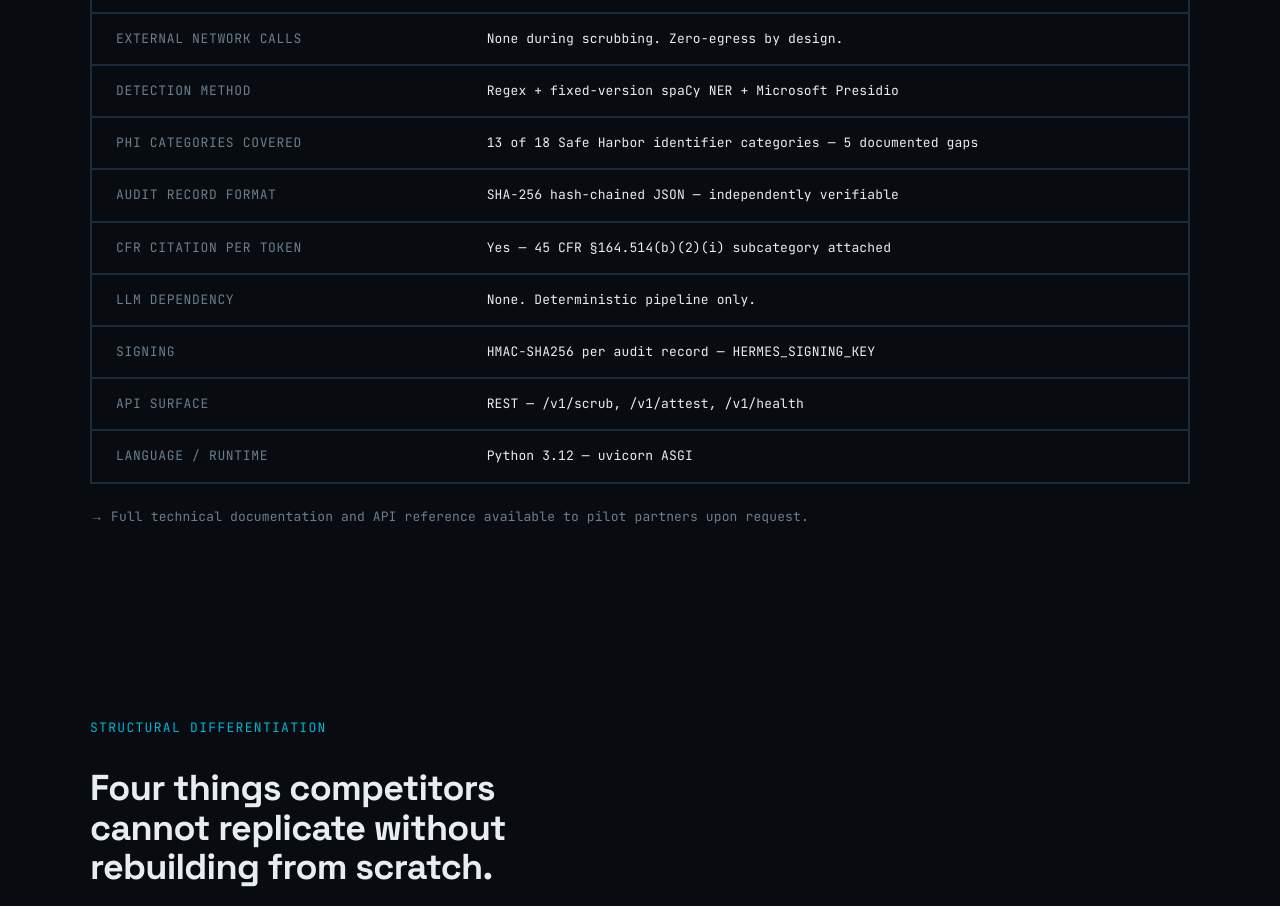
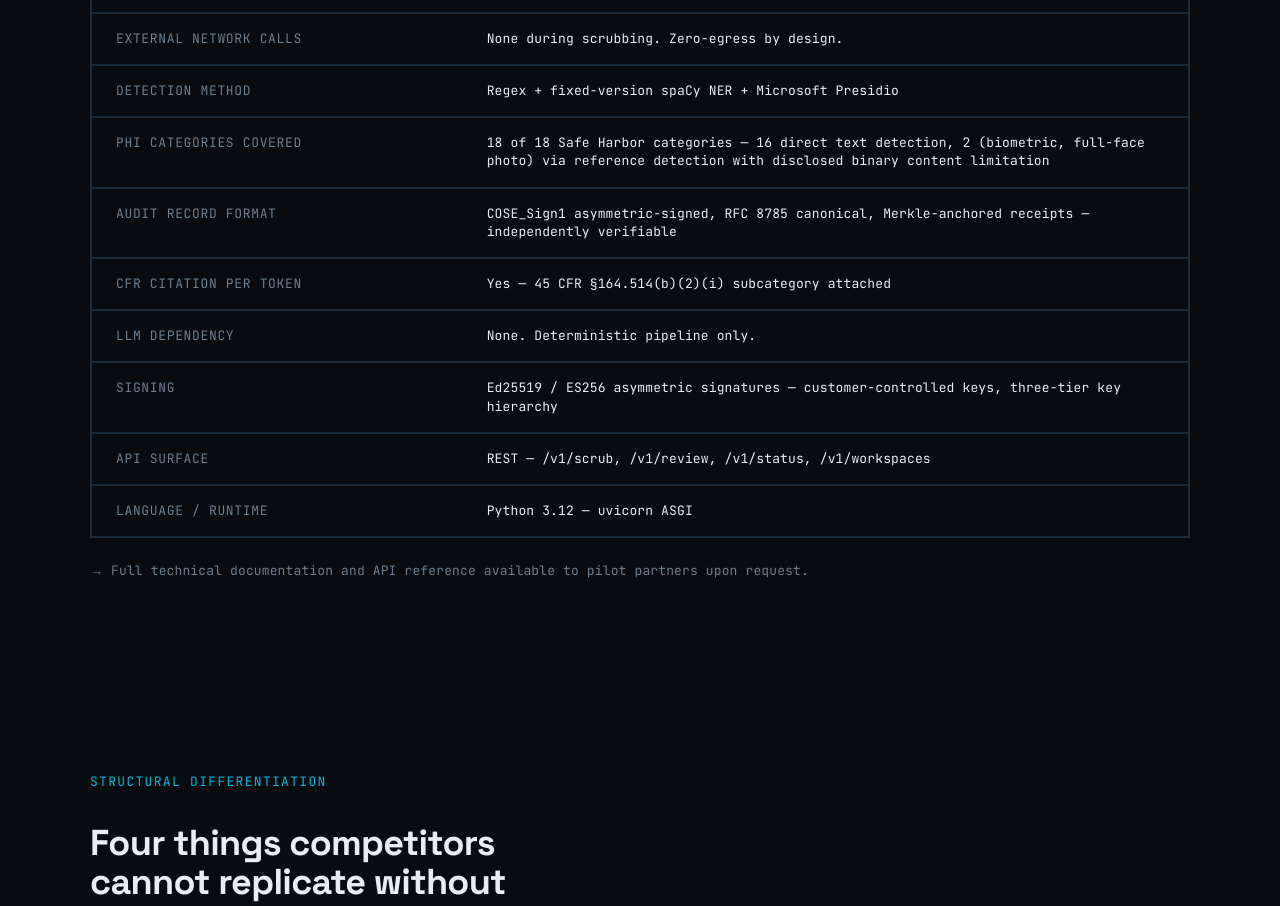
Before and after one commit to g1n0mag1k/hermes-compliance-framework, a Next.js app in the folder landing/: page / in a window 1280 px wide. Shown: the part 5560-6466 px from the top of the page. Built offline with nearby package versions, Linux system fonts and the light colour scheme.

Commit message:
fix: correct 13/18 to 18/18 in Architecture.tsx, update signing and API descriptions to match V2

```diff
--- a/landing/components/Architecture.tsx
+++ b/landing/components/Architecture.tsx
@@ -8,12 +8,12 @@ const SPECS: readonly { label: string; value: string }[] = [
   { label: "Deployment target", value: "Customer environment — Docker, bare metal, or VM" },
   { label: "External network calls", value: "None during scrubbing. Zero-egress by design." },
   { label: "Detection method", value: "Regex + fixed-version spaCy NER + Microsoft Presidio" },
-  { label: "PHI categories covered", value: "13 of 18 Safe Harbor identifier categories — 5 documented gaps" },
-  { label: "Audit record format", value: "SHA-256 hash-chained JSON — independently verifiable" },
+  { label: "PHI categories covered", value: "18 of 18 Safe Harbor categories — 16 direct text detection, 2 (biometric, full-face photo) via reference detection with disclosed binary content limitation" },
+  { label: "Audit record format", value: "COSE_Sign1 asymmetric-signed, RFC 8785 canonical, Merkle-anchored receipts — independently verifiable" },
   { label: "CFR citation per token", value: "Yes — 45 CFR §164.514(b)(2)(i) subcategory attached" },
   { label: "LLM dependency", value: "None. Deterministic pipeline only." },
-  { label: "Signing", value: "HMAC-SHA256 per audit record — HERMES_SIGNING_KEY" },
-  { label: "API surface", value: "REST — /v1/scrub, /v1/attest, /v1/health" },
+  { label: "Signing", value: "Ed25519 / ES256 asymmetric signatures — customer-controlled keys, three-tier key hierarchy" },
+  { label: "API surface", value: "REST — /v1/scrub, /v1/review, /v1/status, /v1/workspaces" },
   { label: "Language / runtime", value: "Python 3.12 — uvicorn ASGI" },
 ];
 
```
